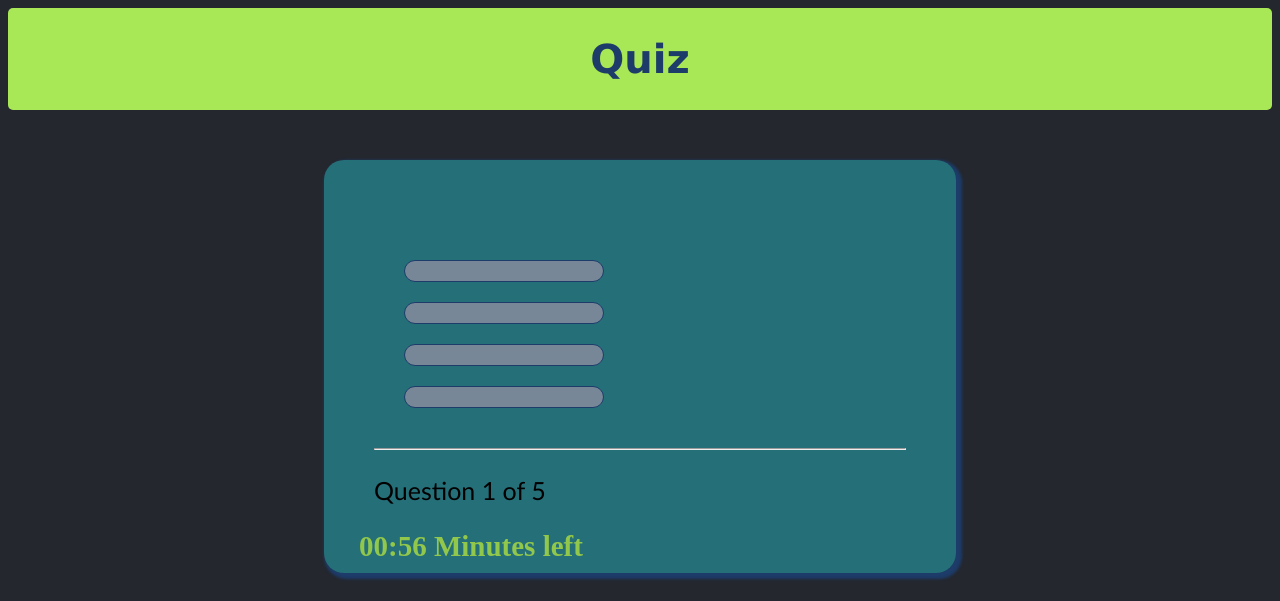
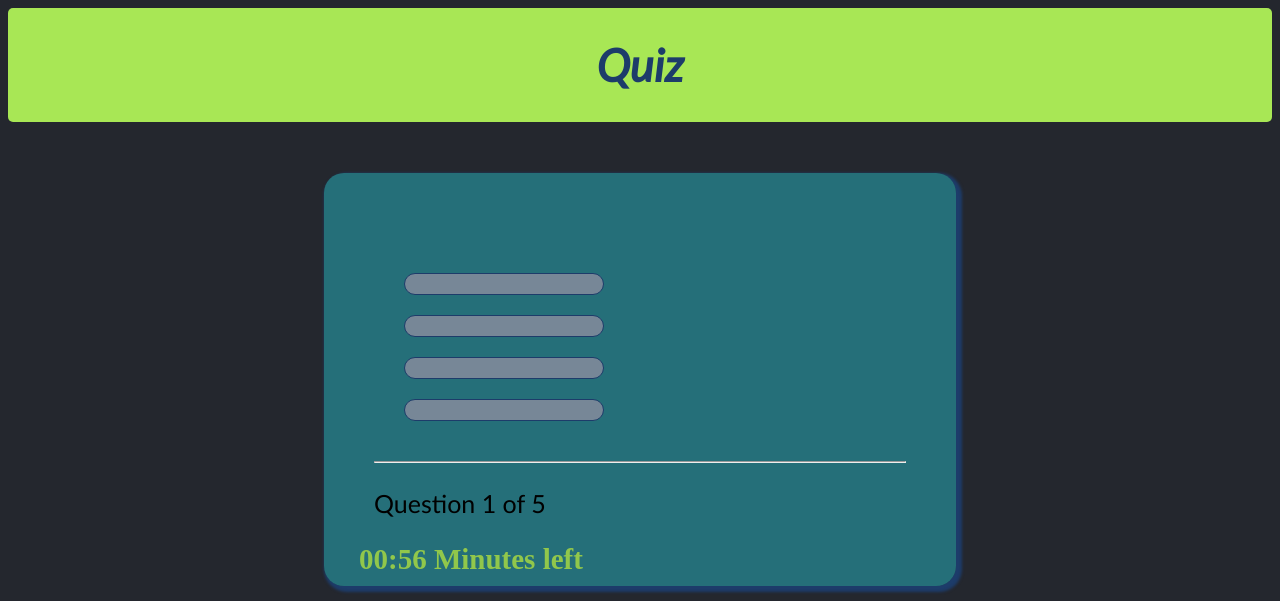
Before and after one commit to meet59patel/MSTC-WoC-JS_Quiz, a plain HTML site: page quizPage.html in a window 1280 px wide. Shown: the top 601 px of the page. Drawn offline with Linux system fonts and the light colour scheme.

Commit message:
Enhancements

```diff
--- a/form.js
+++ b/form.js
@@ -57,6 +57,7 @@ function getDetails(){
     else{
         document.getElementById("para1").innerHTML="Hello "+y+"!<br>"+"Please wait till the questions are loaded.";
         localStorage.setItem("storedName", y);
+        document.getElementById("myBar").scrollIntoView();
         move();    /* Starts the loading bar. */
         //javascript:window.location='quizPage.html';
         /* startTheQuiz(); */
--- a/quizPage.html
+++ b/quizPage.html
@@ -4,6 +4,9 @@
     <head>
         <title>Quiz | Questions</title>
         <meta charset="UTF-8">
+        <link href="https://fonts.googleapis.com/css?family=Lato:400i" rel="stylesheet">
+        <link href="https://fonts.googleapis.com/css?family=Maven+Pro:500" rel="stylesheet">
+
         <link rel="stylesheet" href="style1.css">
         <link rel='shortcut icon' href='StudioQ-Logo.png' type='image/x-icon'>
 <link rel='icon' href='StudioQ-Logo.png' type='image/x-icon'>
@@ -41,7 +44,7 @@ window.onload = function () {
         <header><h1>Quiz</h1></header>
         <div id="div2">
             <!-- <button id="startBtn" align="middle" onclick="startTheQuiz(); return false;">Go >></button> -->
-            <p id="question" align="middle" style="font-size: 35px; padding: 5px 20px 5px 20px;"></p>
+            <p id="question" align="middle" style="font-size: 35px; padding: 5px 20px 5px 20px; font-family: 'Maven Pro', sans-serif;"></p>
             <div class="buttons" id="options">
                 <button id="btn0"><span id="choice0"></span></button>
                 <button id="btn1"><span id="choice1"></span></button>
--- a/style1.css
+++ b/style1.css
@@ -19,14 +19,14 @@ body {
 header{
     background: #a8e755;
     margin: 0;
-    padding: 1px;
+    padding: 0.1px;
     border-radius: 5px;
 }
 header > h1{
     color: #1D3C6A;
     text-align: center;
-    font-size: 40px;
-    font-family: Verdana, Geneva, Tahoma, sans-serif;
+    font-size: 45px;
+    font-family: 'Lato', sans-serif;
 }
 
 #div1{
```
Also changed, not shown: index.html (+2 -1 lines).
